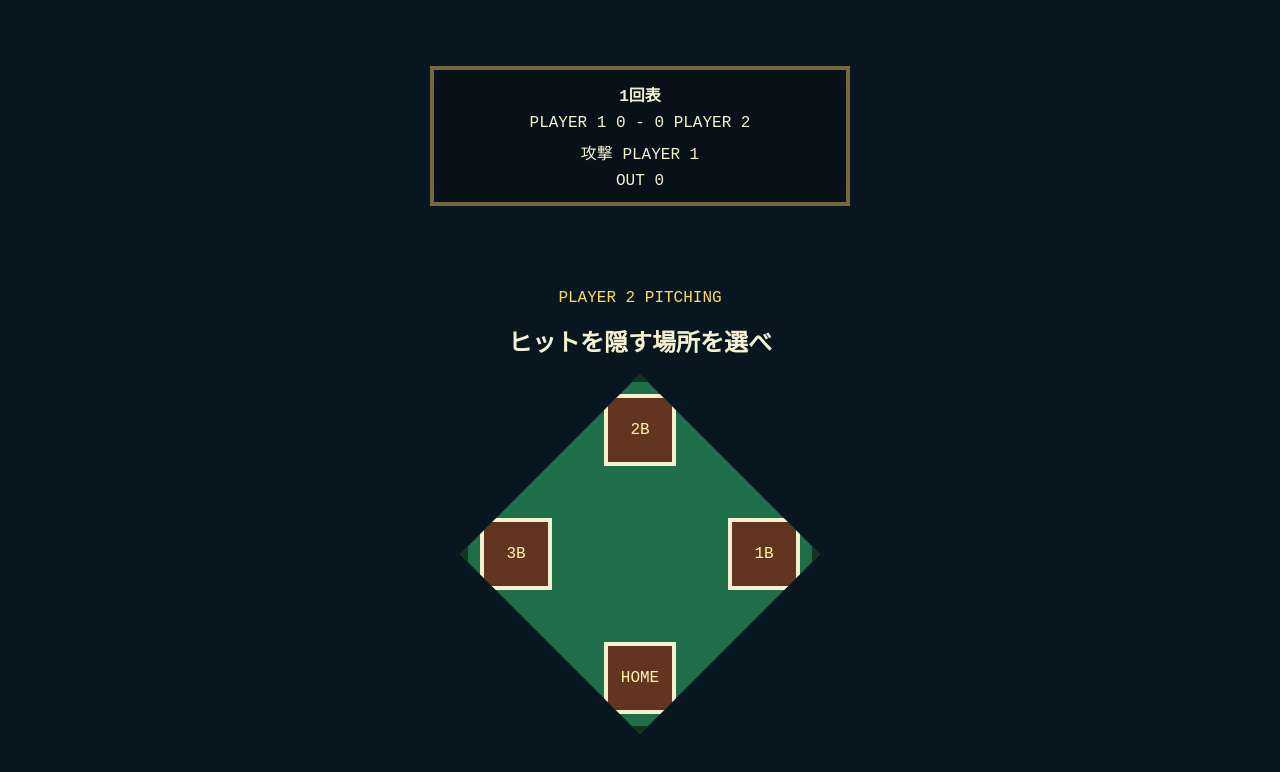
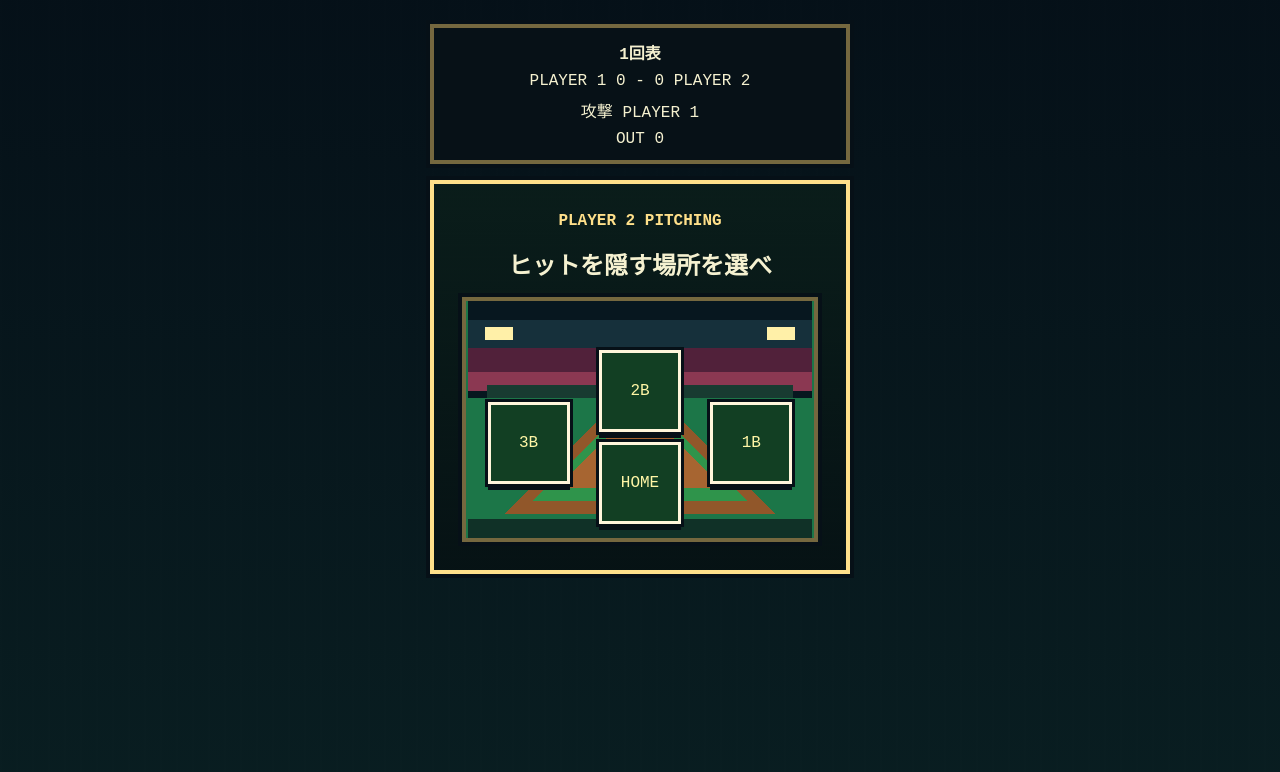
Before and after one commit to santa928/HitAndOut, a React (Vite) app: page / in a window 1280 px wide. Both pictures are taken after a click on the button "2人であそぶ". Shown: the top 772 px of the page. Built offline with nearby package versions, Linux system fonts and the light colour scheme.

Commit message:
ピクセル球場と画面検証を追加

```diff
--- a/compose.yaml
+++ b/compose.yaml
@@ -7,6 +7,12 @@ services:
       - hit-and-out-node-modules:/workspace/node_modules
     ports:
       - "5173:5173"
+  e2e:
+    image: mcr.microsoft.com/playwright:v1.60.0-noble
+    working_dir: /workspace
+    volumes:
+      - .:/workspace
+      - hit-and-out-node-modules:/workspace/node_modules
 
 volumes:
   hit-and-out-node-modules:
--- a/src/styles/game.css
+++ b/src/styles/game.css
@@ -1,6 +1,16 @@
 :root {
+  --night: #07171f;
+  --night-blue: #102f45;
+  --score-gold: #ffe08a;
+  --ink: #061017;
+  --grass: #1c7648;
+  --grass-bright: #47b14f;
+  --clay: #8c552a;
+  --chalk: #fff6db;
+  --danger: #ff6957;
+  --hit: #ffe45d;
   color: #f5f1d0;
-  background: #08171f;
+  background: var(--night);
   font-family: "Courier New", monospace;
   letter-spacing: 0;
 }
@@ -11,17 +21,35 @@
 
 body {
   margin: 0;
+  background: var(--night);
 }
 
 button {
   font: inherit;
+  min-height: 48px;
+  border: 3px solid var(--score-gold);
+  background: #183729;
+  color: inherit;
+  box-shadow:
+    0 0 0 3px var(--ink),
+    0 6px 0 var(--ink);
+  cursor: pointer;
 }
 
 .game-shell {
   min-height: 100svh;
   display: grid;
-  place-items: center;
-  padding: 24px;
+  align-content: start;
+  justify-items: center;
+  gap: 16px;
+  padding: clamp(12px, 4vw, 24px);
+  background:
+    linear-gradient(180deg, rgb(5 16 24 / 96%), rgb(9 30 33 / 94%)),
+    repeating-linear-gradient(
+      90deg,
+      rgb(255 255 255 / 5%) 0 2px,
+      transparent 2px 16px
+    );
 }
 
 .title-screen,
@@ -32,11 +60,23 @@ button {
   gap: 16px;
   justify-items: center;
   text-align: center;
+  align-self: center;
+  padding: clamp(16px, 4vw, 28px);
+  border: 4px solid var(--score-gold);
+  background:
+    linear-gradient(180deg, rgb(10 29 26 / 96%), rgb(6 18 20 / 96%)),
+    repeating-linear-gradient(
+      0deg,
+      rgb(255 255 255 / 3%) 0 2px,
+      transparent 2px 12px
+    );
+  box-shadow: 0 0 0 4px var(--ink);
 }
 
 .eyebrow {
   margin: 0;
-  color: #ffd95e;
+  color: var(--score-gold);
+  font-weight: 700;
 }
 
 h1,
@@ -46,43 +86,66 @@ p {
 }
 
 .diamond {
-  width: min(100%, 360px);
-  aspect-ratio: 1;
+  width: min(100%, 420px);
+  aspect-ratio: 16 / 11;
   position: relative;
-  background: #1d6e49;
-  border: 8px solid #13331f;
-  clip-path: polygon(50% 0%, 100% 50%, 50% 100%, 0% 50%);
+  overflow: hidden;
+  border: 4px solid #75683f;
+  background: var(--grass);
+  box-shadow: 0 0 0 4px var(--ink);
+}
+
+.diamond__stadium {
+  position: absolute;
+  inset: 0;
+  width: 100%;
+  height: 100%;
+  image-rendering: pixelated;
 }
 
 .base {
   position: absolute;
-  width: 72px;
-  min-height: 72px;
+  width: clamp(58px, 17vw, 82px);
+  aspect-ratio: 1;
   display: grid;
   place-items: center;
-  border: 4px solid #f5f1d0;
-  background: #61351f;
+  gap: 3px;
+  border: 3px solid var(--chalk);
+  background: #123f23;
   color: #fff6a6;
+  z-index: 1;
 }
 
 .base--home {
-  left: calc(50% - 36px);
-  bottom: 12px;
+  left: 50%;
+  bottom: 6%;
+  translate: -50% 0;
 }
 
 .base--first {
-  right: 12px;
-  top: calc(50% - 36px);
+  right: 18%;
+  top: 60%;
+  translate: 50% -50%;
 }
 
 .base--second {
-  left: calc(50% - 36px);
-  top: 12px;
+  left: 50%;
+  top: 38%;
+  translate: -50% -50%;
 }
 
 .base--third {
-  left: 12px;
-  top: calc(50% - 36px);
+  left: 18%;
+  top: 60%;
+  translate: -50% -50%;
+}
+
+.runner {
+  width: 12px;
+  height: 16px;
+  border: 2px solid var(--ink);
+  background: var(--danger);
+  box-shadow: 0 -6px 0 var(--score-gold);
 }
 
 .scoreboard {
@@ -94,6 +157,7 @@ p {
   background: #071117;
   color: #f5f1d0;
   text-align: center;
+  box-shadow: 0 0 0 4px var(--ink);
 }
 
 .result-banner,
@@ -124,3 +188,14 @@ p {
 .result-word--change {
   color: #89d7ff;
 }
+
+@media (orientation: landscape) and (max-height: 540px) {
+  .game-shell {
+    grid-template-columns: minmax(220px, 420px) minmax(220px, 360px);
+    align-content: center;
+  }
+
+  .scoreboard {
+    grid-column: 1 / -1;
+  }
+}
--- a/src/ui/Diamond.tsx
+++ b/src/ui/Diamond.tsx
@@ -1,4 +1,5 @@
 import type { ReactElement } from "react";
+import pixelStadium from "../assets/pixel-stadium.svg";
 import type { Bases, HitLocation } from "../game/types";
 
 interface DiamondProps {
@@ -30,6 +31,7 @@ const LOCATIONS: Array<{
 export function Diamond({ mode, bases, onPick }: DiamondProps): ReactElement {
   return (
     <section className={`diamond diamond--${mode}`} aria-label="球場盤面">
+      <img alt="" className="diamond__stadium" src={pixelStadium} />
       {LOCATIONS.map((location) => {
         const label = mode === "pitcher" ? location.pitcher : location.batter;
         const isOccupied = location.key !== "home" && bases[location.key];
@@ -44,7 +46,9 @@ export function Diamond({ mode, bases, onPick }: DiamondProps): ReactElement {
             type="button"
           >
             <span>{location.label}</span>
-            {isOccupied ? <i aria-label={`${location.label}の走者`} /> : null}
+            {isOccupied ? (
+              <i className="runner" aria-label={`${location.label}の走者`} />
+            ) : null}
           </button>
         );
       })}
--- a/vite.config.ts
+++ b/vite.config.ts
@@ -8,6 +8,7 @@ export default defineConfig({
   test: {
     environment: "jsdom",
     globals: true,
+    include: ["src/**/*.test.{ts,tsx}"],
     setupFiles: "./src/test/setup.ts",
   },
 });
```
Also changed, not shown: playwright.config.ts (added, +24 -0 lines), src/assets/pixel-stadium.svg (added), 1 other file (tests, documents, lock files or other folders).
